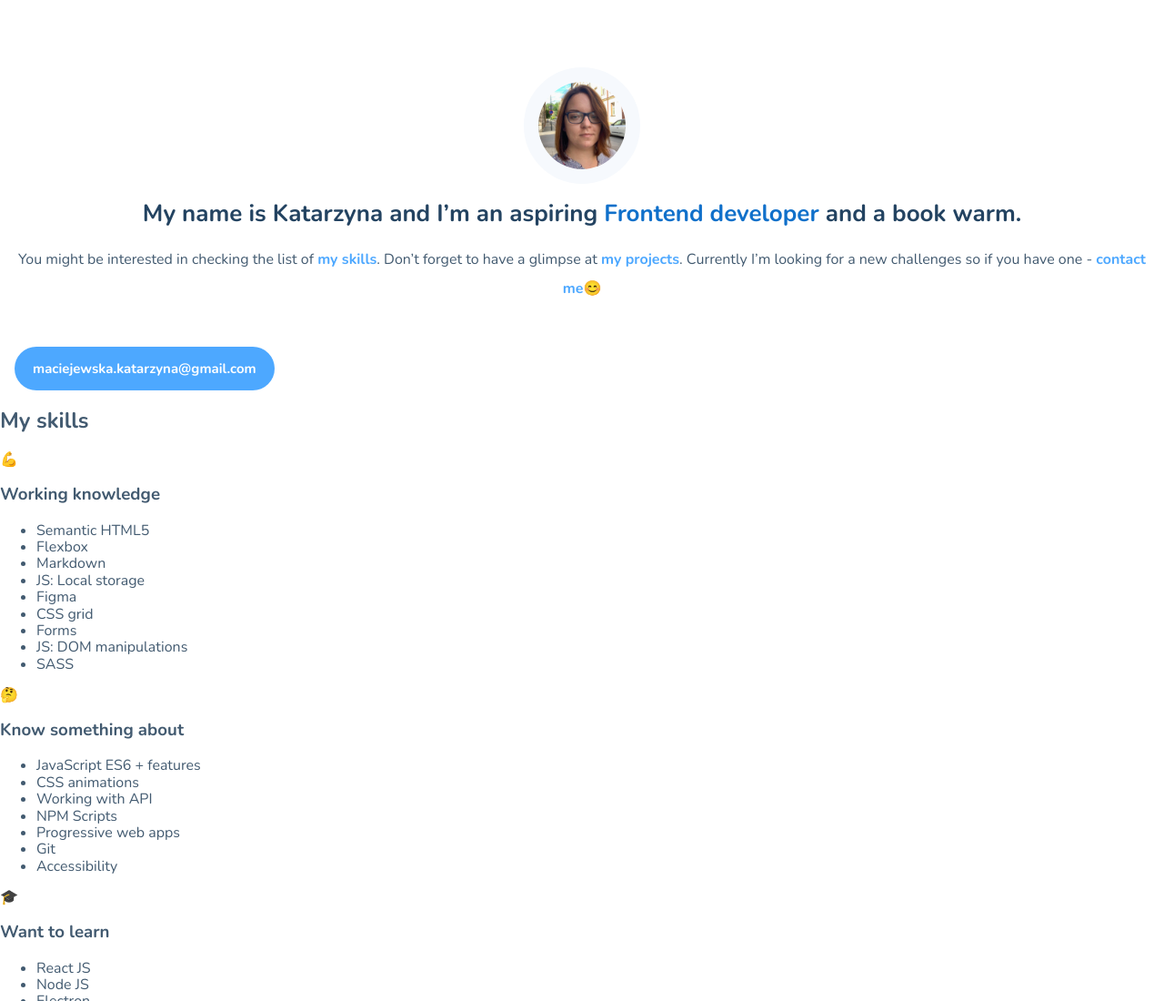
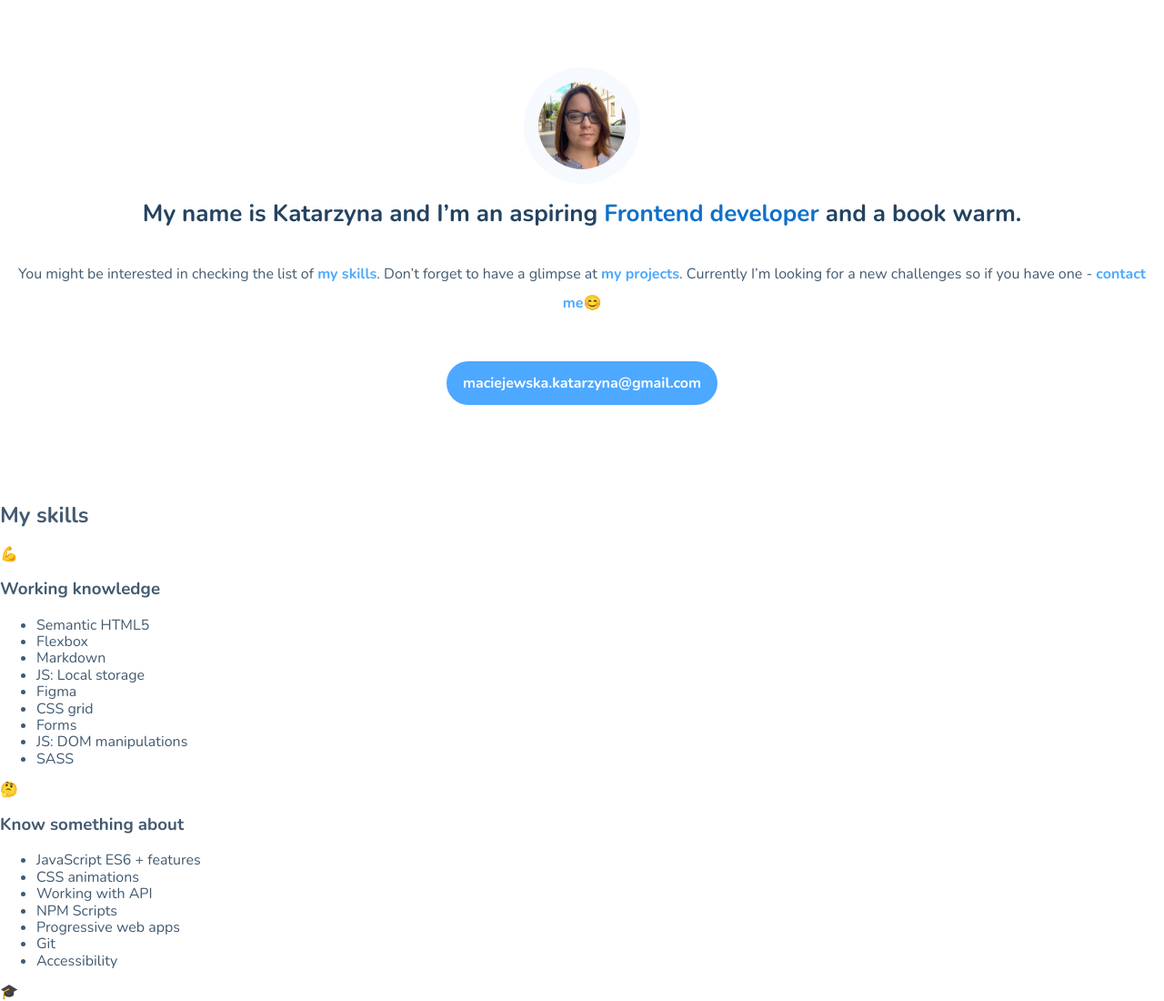
Before and after one commit to maciejewskakatarzyna/portfolio-website, a website built with webpack: page src/pages/index.html in a window 1280 px wide. Shown: the top 1100 px of the page at 91% size. Built offline with nearby package versions, Linux system fonts and the light colour scheme.

Commit message:
fix: contact in hero center

```diff
--- a/src/scss/modules/hero.scss
+++ b/src/scss/modules/hero.scss
@@ -1,17 +1,22 @@
 .hero {
-  padding: 74px 16px 0;
+  padding: 74px 16px 88px;
   &__contact {
     border-radius: 64px;
     color: #fff;
     background: $lightBlue;
     display: inline-block;
-    padding: 4px 20px;
+    padding: 4px 18px;
     font-weight: bold;
-    font-size: 15px;
+    font-size: 16px;
     line-height: 40px;
     text-decoration: none;
   }
-
+  &__description {
+    display: flex;
+    flex-direction: column;
+    justify-content: center;
+    align-items: center;
+  }
   &__header {
     font-size: 26px;
     line-height: 32px;
```
